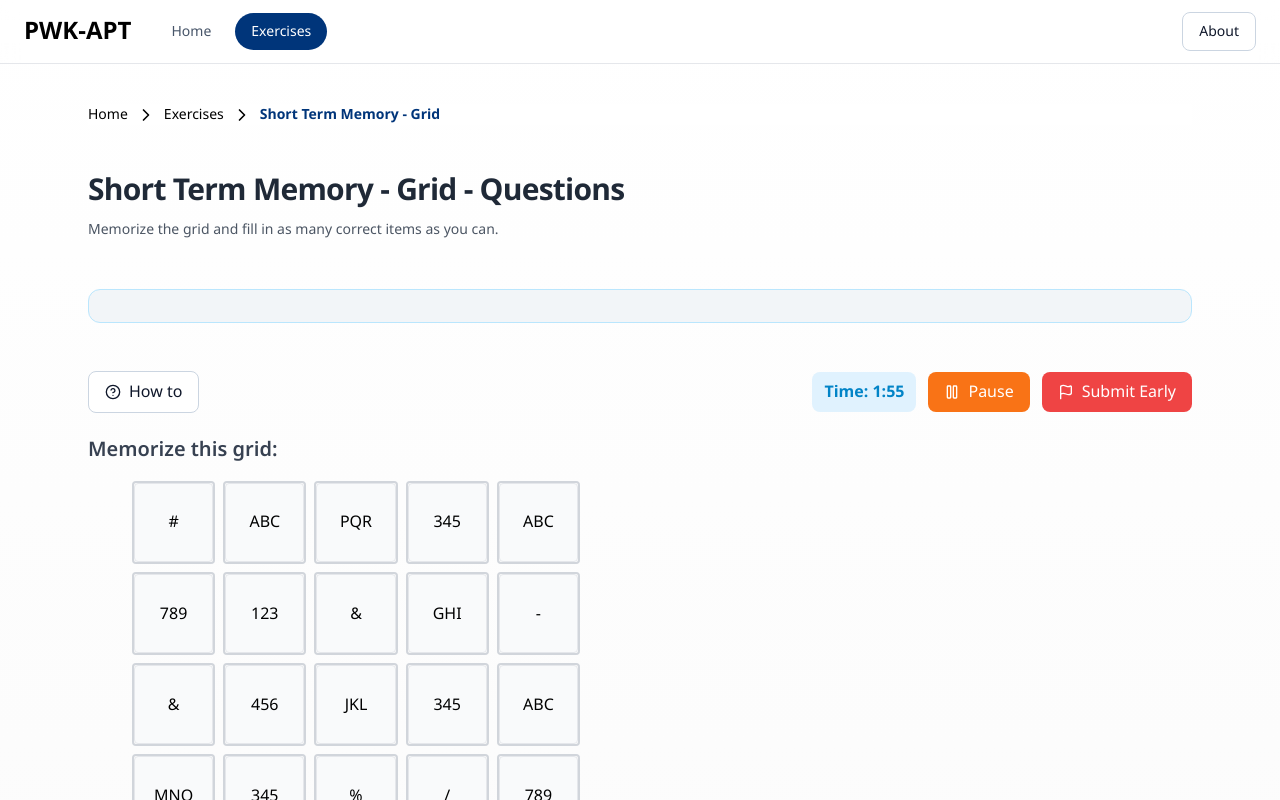
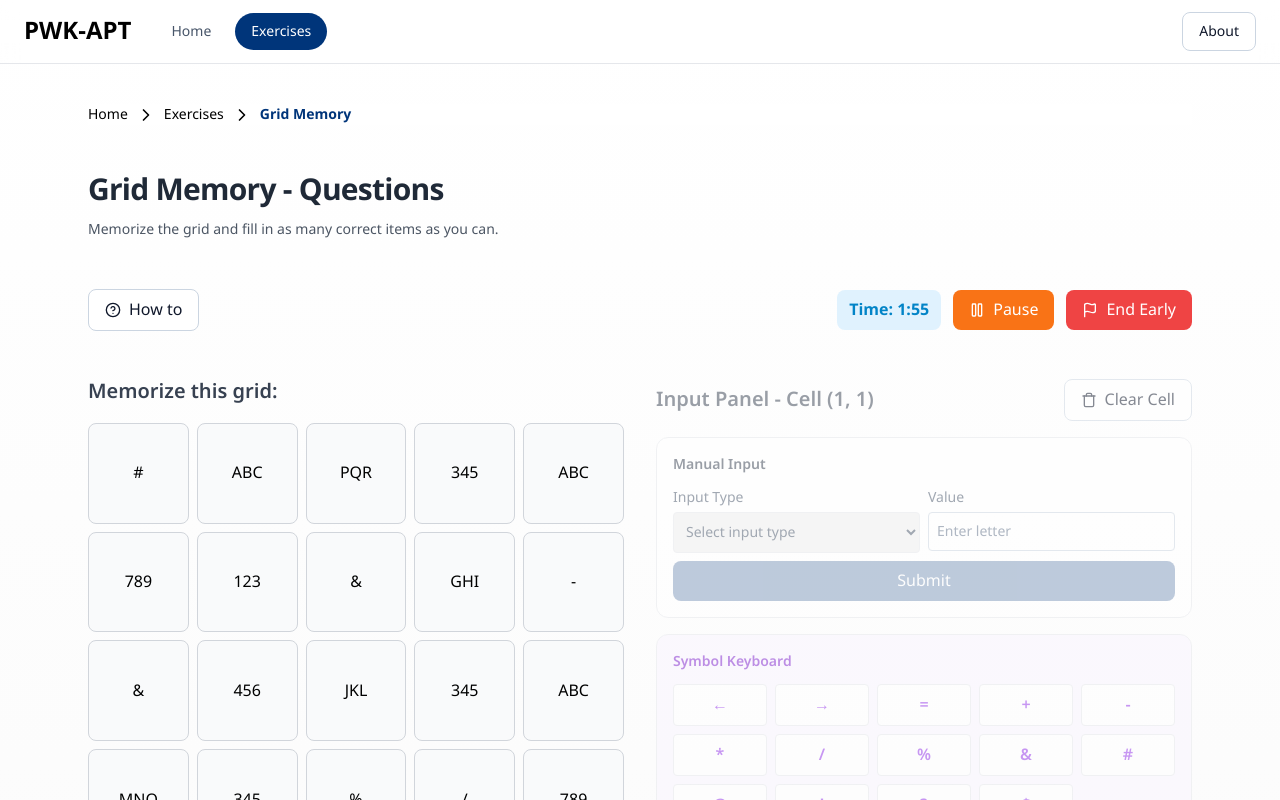
Before and after one commit to Hambaiki/pwk-apt-front, a Next.js app: page /exercises/grid-memory/questions in a window 1280 px wide. Shown: the top 800 px of the page. Built offline with nearby package versions, Linux system fonts and the light colour scheme.

Commit message:
Various updates (WIP)

```diff
--- a/src/app/(root)/exercises/grid-memory/page.tsx
+++ b/src/app/(root)/exercises/grid-memory/page.tsx
@@ -65,7 +65,7 @@ const ShortTermMemoryGridPage = () => {
 
       <section className="space-y-10">
         <HeaderCard>
-          <HeaderCardTitle>Short Term Memory - Grid</HeaderCardTitle>
+          <HeaderCardTitle>Grid Memory</HeaderCardTitle>
           <HeaderCardDescription>
             Enhance your visual scanning and attention to detail with this
             engaging exercise.
--- a/src/app/(root)/exercises/grid-memory/questions/page.tsx
+++ b/src/app/(root)/exercises/grid-memory/questions/page.tsx
@@ -37,7 +37,6 @@ const GridMemoryExercisePage = ({
   const config: Config = parseConfig(searchParams.config);
 
   const generateGrid = (config: Config) => {
-    // const totalCells = 25;
     const items: GridItem[] = [];
 
     // Add letters
@@ -70,15 +69,19 @@ const GridMemoryExercisePage = ({
       });
     }
 
-    // Shuffle and fill grid
+    // Fill remaining cells with empties first
+    const totalCells = 25;
+    while (items.length < totalCells) {
+      items.push({ type: InputType.EMPTY, value: "" });
+    }
+
+    // Shuffle everything together
     const shuffled = [...items].sort(() => Math.random() - 0.5);
-    const newGrid = [];
+
+    // Build grid
+    const newGrid: GridItem[][] = [];
     for (let i = 0; i < 5; i++) {
-      const row = [];
-      for (let j = 0; j < 5; j++) {
-        row.push(shuffled[i * 5 + j] || { type: "empty", value: "" });
-      }
-      newGrid.push(row);
+      newGrid.push(shuffled.slice(i * 5, i * 5 + 5));
     }
 
     return newGrid;
@@ -92,13 +95,13 @@ const GridMemoryExercisePage = ({
         <BreadcrumbItem label="Home" href="/" />
         <BreadcrumbItem label="Exercises" href="/exercises" />
         <BreadcrumbItem
-          label="Short Term Memory - Grid"
+          label="Grid Memory"
           href="/exercises/grid-memory"
         />
       </Breadcrumb>
 
       <HeaderCard>
-        <HeaderCardTitle>Short Term Memory - Grid - Questions</HeaderCardTitle>
+        <HeaderCardTitle>Grid Memory - Questions</HeaderCardTitle>
         <HeaderCardDescription>
           Memorize the grid and fill in as many correct items as you can.
         </HeaderCardDescription>
--- a/src/components/exercise/Toolbar.tsx
+++ b/src/components/exercise/Toolbar.tsx
@@ -104,7 +104,7 @@ const Toolbar = ({
               onClick={() => onEnd?.()}
             >
               <Flag size={16} />
-              <span className="ml-2 hidden md:block">Submit Early</span>
+              <span className="ml-2 hidden md:block">End Early</span>
             </Button>
           </>
         ) : (
--- a/src/components/exercise/comparison/ComparisonExercise.tsx
+++ b/src/components/exercise/comparison/ComparisonExercise.tsx
@@ -107,7 +107,8 @@ const ComparisonExercise = ({
         {!isComplete && (
           <div
             className={cn(
-              !isTimerActive ? "blur pointer-events-none transition-all" : ""
+              "transition-all",
+              !isTimerActive ? "blur pointer-events-none" : ""
             )}
           >
             <ComparisonExerciseCard
--- /dev/null
+++ b/src/components/exercise/grid-memory/GridCell.tsx
@@ -0,0 +1,35 @@
+import { GridItem } from "@/types/exercises/grid";
+
+interface GridCellProps extends React.HTMLAttributes<HTMLButtonElement> {
+  item: GridItem;
+  isActive?: boolean;
+  onSelect?: () => void;
+}
+
+const GridCell = ({
+  item,
+  isActive = false,
+  onSelect,
+  ...props
+}: GridCellProps) => {
+  return (
+    <button
+      className={`aspect-square border transition-all ${
+        isActive ? "border-blue-400 bg-blue-200" : "border-gray-300 bg-gray-50"
+      } rounded-lg`}
+      {...props}
+    >
+      {item.type === "empty" ? (
+        <div
+          className={`w-full h-full flex items-center justify-center transition-colors`}
+        />
+      ) : (
+        <div className={`w-full h-full flex items-center justify-center`}>
+          {item.value}
+        </div>
+      )}
+    </button>
+  );
+};
+
+export default GridCell;
--- a/src/components/exercise/grid-memory/GridMemoryExercise.tsx
+++ b/src/components/exercise/grid-memory/GridMemoryExercise.tsx
@@ -1,14 +1,21 @@
 "use client";
 
-import { Card } from "@/components/ui";
+import { Button, Card, Modal } from "@/components/ui";
+import { ModalContent, ModalHeader } from "@/components/ui/Modal";
+import Collapse from "@/components/content/Collapse";
 import Toolbar from "@/components/exercise/Toolbar";
+import Score from "@/components/exercise/Score";
+import InputKeyboard from "@/components/exercise/grid-memory/InputKeyboard";
+import GridCell from "@/components/exercise/grid-memory/GridCell";
 
 import { letterPool, numberPool, symbolPool } from "@/constants/exercises/grid";
 
 import { Config, GridItem, InputType } from "@/types/exercises/grid";
 
-import { useState, useEffect, useCallback } from "react";
-import InputKeyboard from "./InputKeyboard";
+import { Trash } from "lucide-react";
+
+import { useState, useEffect } from "react";
+import { useRouter } from "next/navigation";
 
 interface GridMemoryExerciseProps {
   config: Config;
@@ -16,11 +23,17 @@ interface GridMemoryExerciseProps {
 }
 
 const GridMemoryExercise = ({ config, grid }: GridMemoryExerciseProps) => {
-  const [gameState, setGameState] = useState("memorize"); // 'memorize', 'input', 'result'
+  const router = useRouter();
+
+  const [isViewingHelp, setIsViewingHelp] = useState<boolean>(false);
+
+  const [gameState, setGameState] = useState<"memorize" | "input" | "result">(
+    "memorize"
+  );
   const [userGrid, setUserGrid] = useState<GridItem[][]>([]);
   const [currentCell, setCurrentCell] = useState({ row: 0, col: 0 });
   const [isTimerActive, setIsTimerActive] = useState(true);
-  const [score, setScore] = useState(0);
+  const [correctCount, setCorrectCount] = useState(0);
 
   useEffect(() => {
     initializeUserGrid();
@@ -38,7 +51,7 @@ const GridMemoryExercise = ({ config, grid }: GridMemoryExerciseProps) => {
     setUserGrid(newUserGrid);
   };
 
-  const calculateScore = () => {
+  const calculateCorrectCount = () => {
     let correct = 0;
     for (let i = 0; i < 5; i++) {
       for (let j = 0; j < 5; j++) {
@@ -52,7 +65,7 @@ const GridMemoryExercise = ({ config, grid }: GridMemoryExerciseProps) => {
         }
       }
     }
-    setScore(Math.round((correct / 25) * 100));
+    setCorrectCount(correct);
   };
 
   const handleCellInput = (inputType: InputType, inputValue: string) => {
@@ -75,44 +88,12 @@ const GridMemoryExercise = ({ config, grid }: GridMemoryExerciseProps) => {
     }
   };
 
-  const renderCell = (
-    item: GridItem,
-    isUserInput = false,
-    isActive = false
-  ) => {
-    if (!item || item.type === "empty") {
-      return (
-        <div
-          className={`w-full h-full flex items-center justify-center ${
-            isActive ? "bg-blue-200" : ""
-          }`}
-        ></div>
-      );
-    }
-
-    let bgColor = isActive ? "bg-blue-200" : "bg-gray-50";
-
-    return (
-      <div
-        className={`w-full h-full flex items-center justify-center rounded ${bgColor} border ${
-          isActive ? "border-blue-400 border-2" : "border-gray-200"
-        }`}
-      >
-        {item.value}
-      </div>
-    );
-  };
-
   const resetExercise = () => {
     setGameState("memorize");
     initializeUserGrid();
     setCurrentCell({ row: 0, col: 0 });
-    setScore(0);
+    setCorrectCount(0);
     setIsTimerActive(true);
-  };
-
-  const exitExercise = () => {
-    // Implement exit logic, e.g., navigate back to exercises list
   };
 
   const endExercise = () => {
@@ -121,21 +102,16 @@ const GridMemoryExercise = ({ config, grid }: GridMemoryExerciseProps) => {
     } else if (gameState === "input") {
       setGameState("result");
       setIsTimerActive(false);
-      calculateScore();
+      calculateCorrectCount();
     }
+  };
+
+  const exitExercise = () => {
+    router.push("/exercises/grid-memory");
   };
 
   return (
     <>
-      {/* Header */}
-      <Card variant="info" className="text-center mb-6">
-        <div className="text-2xl font-bold text-blue-600">
-          {/* {gameState === "memorize" && `Memory Time: ${formatTime()}`}
-          {gameState === "input" && `Time: ${formatTime(timeLeft)}`} */}
-          {gameState === "result" && `Score: ${score}%`}
-        </div>
-      </Card>
-
       <Toolbar
         isRunning={
           isTimerActive && (gameState === "memorize" || gameState === "input")
@@ -146,12 +122,33 @@ const GridMemoryExercise = ({ config, grid }: GridMemoryExerciseProps) => {
         }
         onEnd={endExercise}
         onPause={() => setIsTimerActive((prev) => !prev)}
-        // onHelp={() => setIsViewingHelp(true)}
+        onHelp={() => setIsViewingHelp(true)}
         onRestart={resetExercise}
         onExit={exitExercise}
       />
 
-      <div className="grid lg:grid-cols-2 gap-8">
+      <Collapse isOpen={gameState === "result"}>
+        <Score
+          className="mt-4"
+          answerCount={
+            Object.keys(
+              userGrid.flatMap((row) => row).filter((cell) => cell.value !== "")
+            ).length
+          }
+          correctCount={correctCount}
+          totalCount={userGrid.flatMap((row) => row).length}
+          score={correctCount}
+          maxScore={userGrid.flatMap((row) => row).length}
+        />
+      </Collapse>
+
+      <div
+        className={`grid lg:grid-cols-2 gap-8 transition-all ${
+          !isTimerActive && gameState !== "result"
+            ? "blur pointer-events-none"
+            : ""
+        }`}
+      >
         {/* Grid Display */}
         <div className="space-y-4">
           <h3 className="text-xl font-semibold text-gray-700">
@@ -160,39 +157,51 @@ const GridMemoryExercise = ({ config, grid }: GridMemoryExerciseProps) => {
             {gameState === "result" && "Your Results:"}
           </h3>
 
-          <div className="grid grid-cols-5 gap-2 max-w-md mx-auto">
+          <div className="grid grid-cols-5 gap-2 mx-auto">
             {(gameState === "memorize" ? grid : userGrid).map((row, rowIndex) =>
               row.map((cell, colIndex) => (
-                <div
+                <GridCell
+                  item={cell}
                   key={`${rowIndex}-${colIndex}`}
-                  className="aspect-square border-2 border-gray-300 rounded cursor-pointer"
+                  isActive={
+                    gameState === "input" &&
+                    currentCell.row === rowIndex &&
+                    currentCell.col === colIndex
+                  }
                   onClick={() =>
                     gameState === "input" &&
                     setCurrentCell({ row: rowIndex, col: colIndex })
                   }
-                >
-                  {renderCell(
-                    cell,
-                    gameState === "input",
-                    gameState === "input" &&
-                      currentCell.row === rowIndex &&
-                      currentCell.col === colIndex
-                  )}
-                </div>
+                />
               ))
             )}
           </div>
         </div>
 
         {/* Input Panel */}
-        {gameState === "input" && (
-          <div className="space-y-4">
-            <h3 className="text-xl font-semibold text-gray-700">
-              Input Panel - Cell ({currentCell.row + 1}, {currentCell.col + 1})
-            </h3>
+        {(gameState === "input" || gameState === "memorize") && (
+          <div
+            className={`space-y-4 ${
+              gameState === "memorize" && "opacity-50 pointer-events-none"
+            }`}
+          >
+            <div className="flex justify-between items-center">
+              <h3 className="text-xl font-semibold text-gray-700">
+                Input Panel - Cell ({currentCell.row + 1}, {currentCell.col + 1}
+                )
+              </h3>
+              {/* Clear cell button */}
+              <Button
+                variant="outline"
+                onClick={() => handleCellInput(InputType.EMPTY, "")}
+              >
+                <Trash size={16} className="mr-2" />
+                Clear Cell
+              </Button>
+            </div>
             <InputKeyboard
-              letters={letterPool}
-              numbers={numberPool}
+              // letters={letterPool}
+              // numbers={numberPool}
               symbols={symbolPool}
               onInput={(type, value) => handleCellInput(type, value)}
             />
@@ -205,29 +214,35 @@ const GridMemoryExercise = ({ config, grid }: GridMemoryExerciseProps) => {
             <h3 className="text-xl font-semibold text-gray-700">
               Original Grid:
             </h3>
-            <div className="grid grid-cols-5 gap-2 max-w-md mx-auto">
+            <div className="grid grid-cols-5 gap-2 mx-auto">
               {grid.map((row, rowIndex) =>
                 row.map((cell, colIndex) => (
-                  <div
-                    key={`orig-${rowIndex}-${colIndex}`}
-                    className="aspect-square border-2 border-gray-300 rounded"
-                  >
-                    {renderCell(cell)}
-                  </div>
+                  <GridCell item={cell} key={`orig-${rowIndex}-${colIndex}`} />
                 ))
               )}
-            </div>
-            <div className="text-center mt-6">
-              <button
-                onClick={resetExercise}
-                className="bg-blue-500 hover:bg-blue-600 text-white font-bold py-2 px-6 rounded-full transition-colors duration-200"
-              >
-                Try Again
-              </button>
             </div>
           </div>
         )}
       </div>
+
+      <Modal isOpen={isViewingHelp} onClose={() => setIsViewingHelp(false)}>
+        <ModalContent>
+          <ModalHeader>
+            <h2 className="text-lg font-semibold">
+              How to Complete the Exercise
+            </h2>
+          </ModalHeader>
+          <Card variant="info">
+            <ol className="list-decimal list-inside space-y-2">
+              <li>Memorize the grid during the memory phase</li>
+              <li>Recall the characters after the memory phase</li>
+              <li>Input the characters in their correct positions</li>
+              <li>Submit your answers before time runs out</li>
+              <li>Review your performance and improve over time</li>
+            </ol>
+          </Card>
+        </ModalContent>
+      </Modal>
     </>
   );
 };
--- a/src/components/exercise/grid-memory/InputKeyboard.tsx
+++ b/src/components/exercise/grid-memory/InputKeyboard.tsx
@@ -1,4 +1,4 @@
-import { Button } from "@/components/ui";
+import { Button, Card, Input } from "@/components/ui";
 
 import { InputType } from "@/types/exercises/grid";
 import { useState } from "react";
@@ -16,20 +16,36 @@ const InputKeyboard = ({
   symbols,
   onInput,
 }: InputKeyboardProps) => {
+  const [inputValue, setInputValue] = useState<string>("");
   const [inputType, setInputType] = useState<InputType | null>(null);
+
+  const handleSubmit = (e: React.FormEvent) => {
+    e.preventDefault();
+
+    if (!inputType || !inputValue) return;
+
+    onInput(inputType, inputValue);
+
+    setInputValue("");
+    setInputType(null);
+  };
 
   return (
     <div className="space-y-4">
       {/* Manual input */}
-      <div className="p-4 bg-gray-50 rounded-lg">
+      <Card>
         <h4 className="text-sm font-semibold text-gray-700 mb-3">
           Manual Input
         </h4>
-        <div>
-          <label>
+        <form
+          onSubmit={handleSubmit}
+          className="grid grid-cols-1 sm:grid-cols-2 gap-2"
+        >
+          <label className="flex flex-col">
             Input Type
             <select
-              className="ml-2 p-2 border rounded"
+              value={inputType ?? ""}
+              className="mt-1 p-2 border rounded"
               onChange={(e) => {
                 const value = e.currentTarget.value;
                 if (value) {
@@ -40,28 +56,35 @@ const InputKeyboard = ({
               <option value="">Select input type</option>
               <option value="letter">Letter</option>
               <option value="number">Number</option>
-              <option value="symbol">Symbol</option>
+              {/* <option value="symbol">Symbol</option> */}
             </select>
           </label>
-        </div>
-        <div className="grid grid-cols-3 gap-2">
-          <input
-            type="text"
-            placeholder="Enter letter"
-            className="p-2 border rounded"
-            onKeyDown={(e) => {
-              if (e.key === "Enter") {
-                onInput(InputType.LETTER, e.currentTarget.value);
-                e.currentTarget.value = "";
-              }
-            }}
-          />
-        </div>
-      </div>
+          <label className="flex flex-col">
+            Value
+            <Input
+              value={inputValue}
+              type="text"
+              placeholder="Enter letter"
+              className="mt-1 p-2 border rounded"
+              onChange={(e) => {
+                const value = e.currentTarget.value;
+                setInputValue(value.slice(0, 3).toUpperCase()); // Limit to 3 characters
+              }}
+            />
+          </label>
+          <Button
+            type="submit"
+            disabled={!inputType || !inputValue}
+            className="col-span-2"
+          >
+            Submit
+          </Button>
+        </form>
+      </Card>
 
       {/* Letter input */}
       {letters && letters.length > 0 && (
-        <div className="p-4 bg-blue-50 rounded-lg">
+        <Card className="bg-blue-50">
           <h4 className="text-sm font-semibold text-blue-700 mb-3">
             Letter Combinations
           </h4>
@@ -76,12 +99,12 @@ const InputKeyboard = ({
               </Button>
             ))}
           </div>
-        </div>
+        </Card>
       )}
 
       {/* Number input */}
       {numbers && numbers.length > 0 && (
-        <div className="p-4 bg-green-50 rounded-lg">
+        <Card className="bg-green-50">
           <h4 className="text-sm font-semibold text-green-700 mb-3">
             Number Combinations
           </h4>
@@ -96,12 +119,12 @@ const InputKeyboard = ({
               </Button>
             ))}
           </div>
-        </div>
+        </Card>
       )}
 
       {/* Symbol Input */}
       {symbols && symbols.length > 0 && (
-        <div className="mt-4 p-4 bg-purple-50 rounded-lg">
+        <Card className="bg-purple-50">
           <h4 className="text-sm font-semibold text-purple-700 mb-3">
             Symbol Keyboard
           </h4>
@@ -110,17 +133,14 @@ const InputKeyboard = ({
               <Button
                 key={index}
                 onClick={() => onInput(InputType.SYMBOL, symbol)}
-                className="p-3 bg-white rounded border hover:bg-purple-100 transition-colors"
+                className="p-2 bg-white rounded border hover:bg-purple-100 transition-colors text-purple-600 font-semibold"
               >
                 {symbol}
               </Button>
             ))}
           </div>
-        </div>
+        </Card>
       )}
-
-      {/* Clear cell button */}
-      <Button onClick={() => onInput(InputType.EMPTY, "")}>Clear Cell</Button>
     </div>
   );
 };
--- a/src/components/navgiation/Navbar.tsx
+++ b/src/components/navgiation/Navbar.tsx
@@ -23,7 +23,7 @@ export default function Navbar({ className }: NavbarProps) {
         <Logo />
       </Link>
 
-      <div className="flex flex-1 flex-row items-center justify-between">
+      <div className="flex flex-1 flex-row items-center gap-6 justify-between">
         <div className="flex flex-row items-center gap-2">
           {Object.values(navbarItems).map((item, index) => (
             <Link key={`navbar-item-${index}`} href={item.href}>
--- a/src/components/ui/Button.tsx
+++ b/src/components/ui/Button.tsx
@@ -3,7 +3,7 @@ import { cva, type VariantProps } from "class-variance-authority";
 import { cn } from "@/libs/utils";
 
 const buttonVariants = cva(
-  "inline-flex items-center justify-center rounded-lg transition-colors disabled:opacity-50 disabled:cursor-not-allowed",
+  "inline-flex items-center justify-center rounded-lg transition-all disabled:opacity-50 disabled:cursor-not-allowed",
   {
     variants: {
       variant: {
```
Also changed, not shown: src/components/exercise/Score.tsx (+23 -21 lines).
